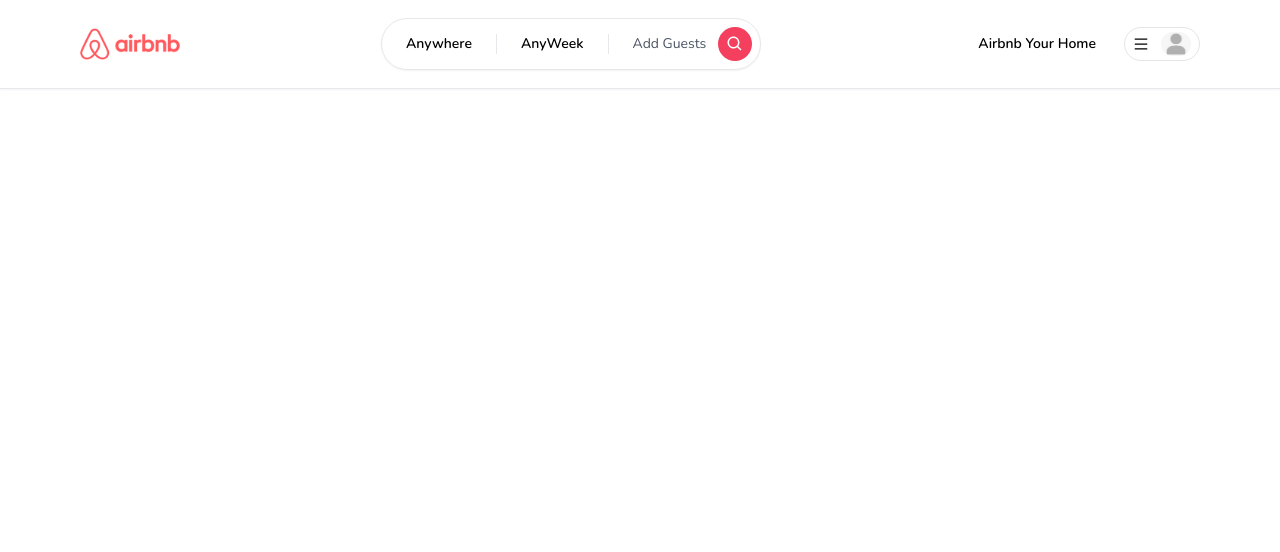
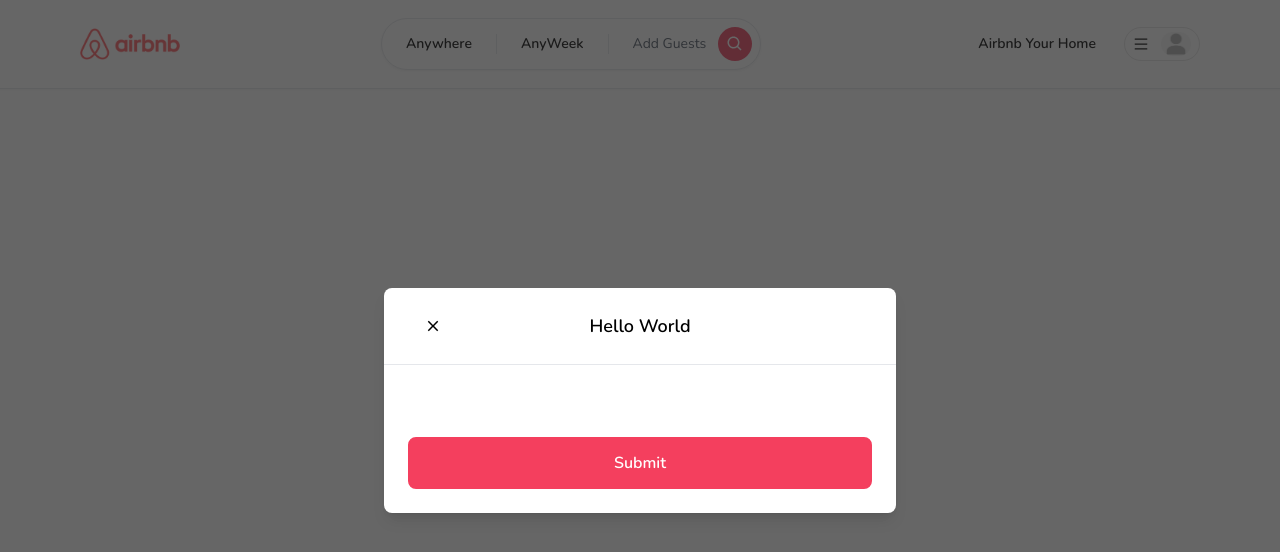
Before and after one commit to ashwani2/airbnb-clone, a Next.js app: page / in a window 1280 px wide. Shown: the top 552 px of the page. Built offline with nearby package versions, Linux system fonts and the light colour scheme.

Commit message:
add:Modal and button component

```diff
--- /dev/null
+++ b/app/components/Button.tsx
@@ -0,0 +1,46 @@
+"use Client";
+import { IconType } from "react-icons";
+
+interface ButtonProps {
+  label: string;
+  onClick: (e: React.MouseEvent<HTMLButtonElement>) => void;
+  disabled?: boolean;
+  outline?: boolean;
+  small?: boolean;
+  icon?: IconType;
+}
+const Button: React.FC<ButtonProps> = ({
+  label,
+  onClick,
+  disabled,
+  outline,
+  small,
+  icon: Icon,
+}) => {
+  return (
+    <button
+      onClick={onClick}
+      disabled={disabled}
+      className={`relative
+        disabled:opacity-70
+        disabled:cursor-not-allowed
+        rounded-lg
+        hover:opacity-80
+        transition
+        w-full
+        ${outline ? "bg-white" : "bg-rose-500"}
+        ${outline ? "border-black" : "border-rose-500"}
+        ${outline ? "text-black" : "text-white"}
+        ${small ? "py-1" : "py-3"}
+        ${small ? "text-sm" : "text-md"}
+        ${small ? "font-light" : "font-semibold"}
+        ${small ? "border-[1px]" : "border-2"}
+        `}
+    >
+      {Icon && <Icon size={24} className="absolute left-4 top-3" />}
+      {label}
+    </button>
+  );
+};
+
+export default Button;
--- /dev/null
+++ b/app/components/modals/Modal.tsx
@@ -0,0 +1,171 @@
+"use client";
+import { useCallback, useEffect, useState } from "react";
+import { IoMdClose } from "react-icons/io";
+import Button from "../Button";
+
+interface ModalProps {
+  isOpen?: boolean;
+  onClose: () => void;
+  onSubmit: () => void;
+  title?: string;
+  body?: React.ReactElement;
+  footer?: React.ReactElement;
+  actionLabel: string;
+  disabled?: boolean;
+  secondaryAction?: () => void;
+  secondaryActionLabel?: string;
+}
+
+const Modal: React.FC<ModalProps> = ({
+  isOpen,
+  onClose,
+  onSubmit,
+  title,
+  body,
+  footer,
+  actionLabel,
+  disabled,
+  secondaryAction,
+  secondaryActionLabel,
+}) => {
+  const [showModal, setShowModal] = useState(isOpen);
+
+  useEffect(() => {
+    setShowModal(isOpen);
+  }, [isOpen]);
+
+  const handleClose = useCallback(() => {
+    if (disabled) {
+      return;
+    }
+    setShowModal(false);
+    setTimeout(() => {
+      onClose();
+    }, 300);
+  }, [disabled, onClose]);
+
+  const handleSubmit = useCallback(() => {
+    if (disabled) {
+      return;
+    }
+    onSubmit();
+  }, [disabled, onSubmit]);
+
+  const handleSecondaryAction = useCallback(() => {
+    if (disabled || !secondaryAction) {
+      return;
+    }
+    secondaryAction();
+  }, [disabled, secondaryAction]);
+  return (
+    <>
+      <div
+        className="
+        justify-center
+        items-center
+        flex
+        overflow-x-hidden
+        overflow-y-auto
+        fixed
+        inset-0
+        z-50
+        outline-none
+        focus:outline-none
+        bg-neutral-800/70
+        "
+      >
+        <div
+          className="
+        relative
+        w-full
+        md:w-4/6
+        lg:w-3/6
+        xl:w-2/5
+        my-6
+        mx-auto
+        h-full
+        lg:h-auto
+        md:h-auto"
+        >
+          {/* CONTENT */}
+          <div
+            className={`
+                translate
+                duration-300
+                h-full
+                ${showModal ? "translate-y-0" : "translate-y-full"}
+                ${showModal ? "opacity-100" : "opacity-full"}
+                `}
+          >
+            <div
+              className="
+            translate
+            h-full
+            lg:h-auto
+            md:h-auto
+            border-0
+            rounded-lg
+            shadow-lg
+            relative
+            flex
+            flex-col
+            w-full
+            bg-white
+            outline-none
+            focus:outline-none"
+            >
+              {/* HEADER */}
+              <div
+                className="
+                flex
+                items-center
+                p-6
+                rounded-t
+                justify-center
+                relative
+                border-b-[1px]"
+              >
+                <button
+                  onClick={handleClose}
+                  className="
+                    p-1
+                    border-0
+                    hover:opacity-70
+                    transition
+                    absolute
+                    left-9"
+                >
+                  <IoMdClose size={18} />
+                </button>
+                <div className="text-lg font-semibold">{title}</div>
+              </div>
+              {/* BODY */}
+              <div className="relative p-6 flex-auto">{body}</div>
+              {/* FOOTER */}
+              <div className="flex flex-col gap-2 p-6">
+                <div className="flex flex-row items-center gap-4 w-full">
+                  {secondaryAction && secondaryActionLabel && (
+                    <Button
+                      outline
+                      disabled={disabled}
+                      label={secondaryActionLabel}
+                      onClick={handleSecondaryAction}
+                    />
+                  )}
+
+                  <Button
+                    disabled={disabled}
+                    label={actionLabel}
+                    onClick={handleSubmit}
+                  />
+                </div>
+              </div>
+            </div>
+          </div>
+        </div>
+      </div>
+    </>
+  );
+};
+
+export default Modal;
--- a/app/layout.tsx
+++ b/app/layout.tsx
@@ -2,6 +2,7 @@
 import { Nunito } from "next/font/google";
 import "./globals.css";
 import NavBar from "./components/navbar/Navbar";
+import Modal from "./components/modals/Modal";
 
 const font = Nunito({ subsets: ["latin"] });
 
@@ -18,6 +19,7 @@
   return (
     <html lang="en">
       <body className={font.className}>
+        <Modal actionLabel="Submit" title="Hello World" isOpen/>
         <NavBar/>
         {children}
         </body>
```
Also changed, not shown: app/components/navbar/Navbar.tsx (+9 -7 lines).
